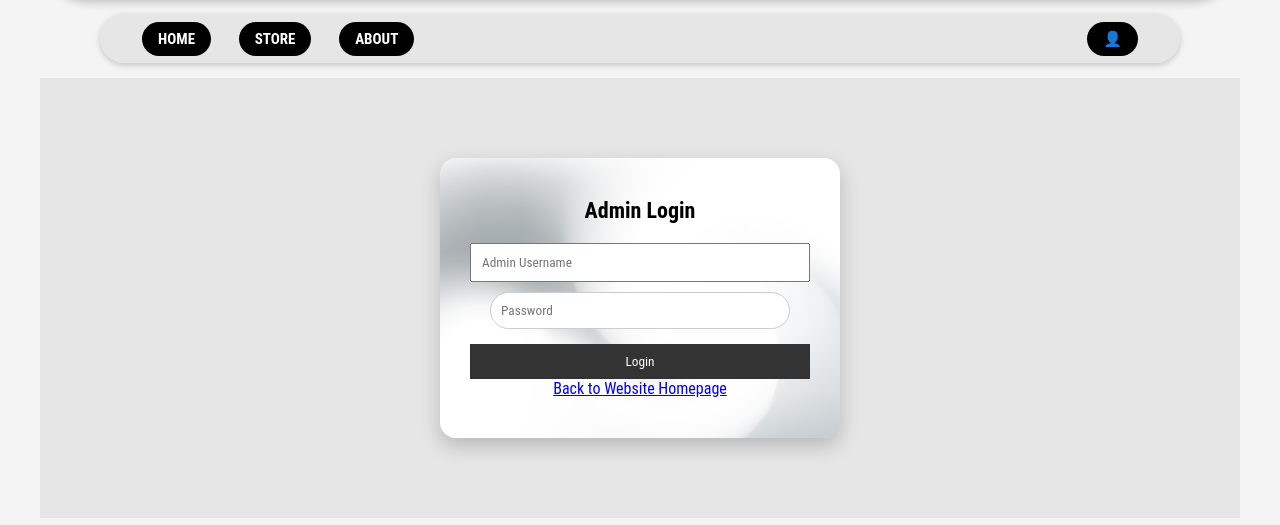
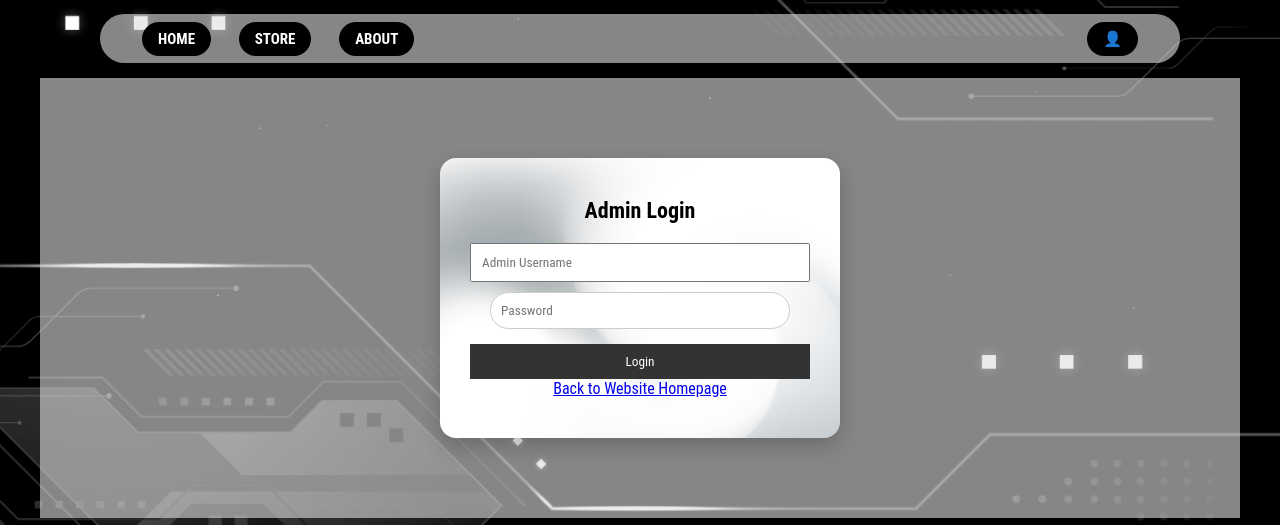
Before and after one commit to eums046/Finals, a PHP site: page /admin_login.php in a window 1280 px wide. Shown: the part 231-756 px from the top of the page. Run offline with PHP 8.4, Linux system fonts and the light colour scheme.

Commit message:
Update background image for improved visual appeal in admin.css

```diff
--- a/admin/admin.css
+++ b/admin/admin.css
@@ -1,6 +1,7 @@
 body {
     font-family: Arial, sans-serif;
-    background: #f4f4f4;
+    background: url('../home/images/bg.jpg') no-repeat center center fixed;
+    background-size: cover;
     margin: 0;
     padding: 40px;
 }
```
